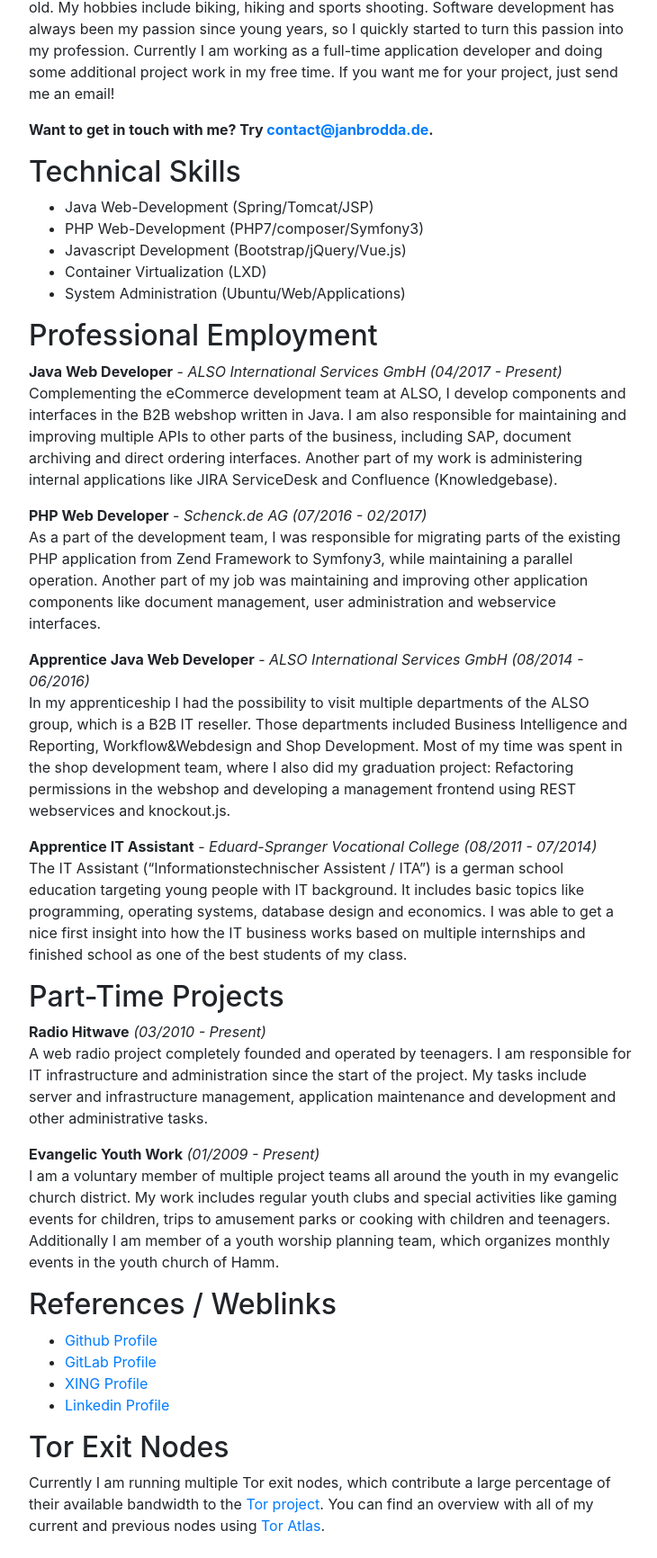
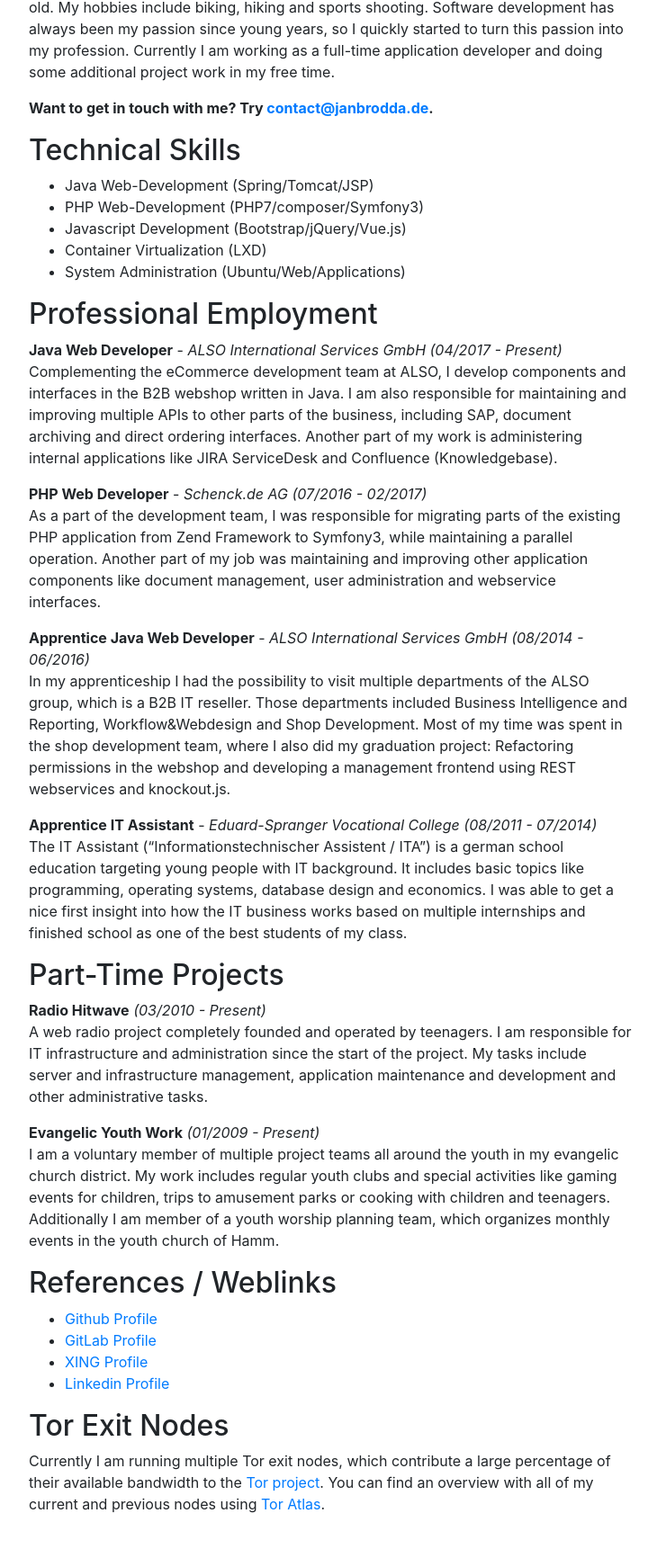
Before and after one commit to janxb/janxb.github.io, a Jekyll site: the page built from _pages/index.md, in a window 1280 px wide, cut to the strip 192-1924 px from the top of the page. Shown: the whole strip at 90% size, without its empty margins (273-1003 px from the left). Built offline with Jekyll 4.4.1, drawn with Linux system fonts in a browser that asks for light colours; our own code applies the rules of GitHub Pages for plain Markdown files; after the commit the page ends 1900 px from its top, so only the background shows below that.

Commit message:
removed want-me-for-your-project in introduction text

```diff
--- a/_pages/index.md
+++ b/_pages/index.md
@@ -7,7 +7,6 @@
 I'm a German citizen and currently {% timeago 1995-09-13 %} old. My hobbies include biking, hiking and sports shooting.
 Software development has always been my passion since young years, so I quickly started to turn this passion into my profession.
 Currently I am working as a full-time application developer and doing some additional project work in my free time.
-If you want me for your project, just send me an email!
 
 **Want to get in touch with me? Try [contact@janbrodda.de](mailto:contact@janbrodda.de).**
 
```
